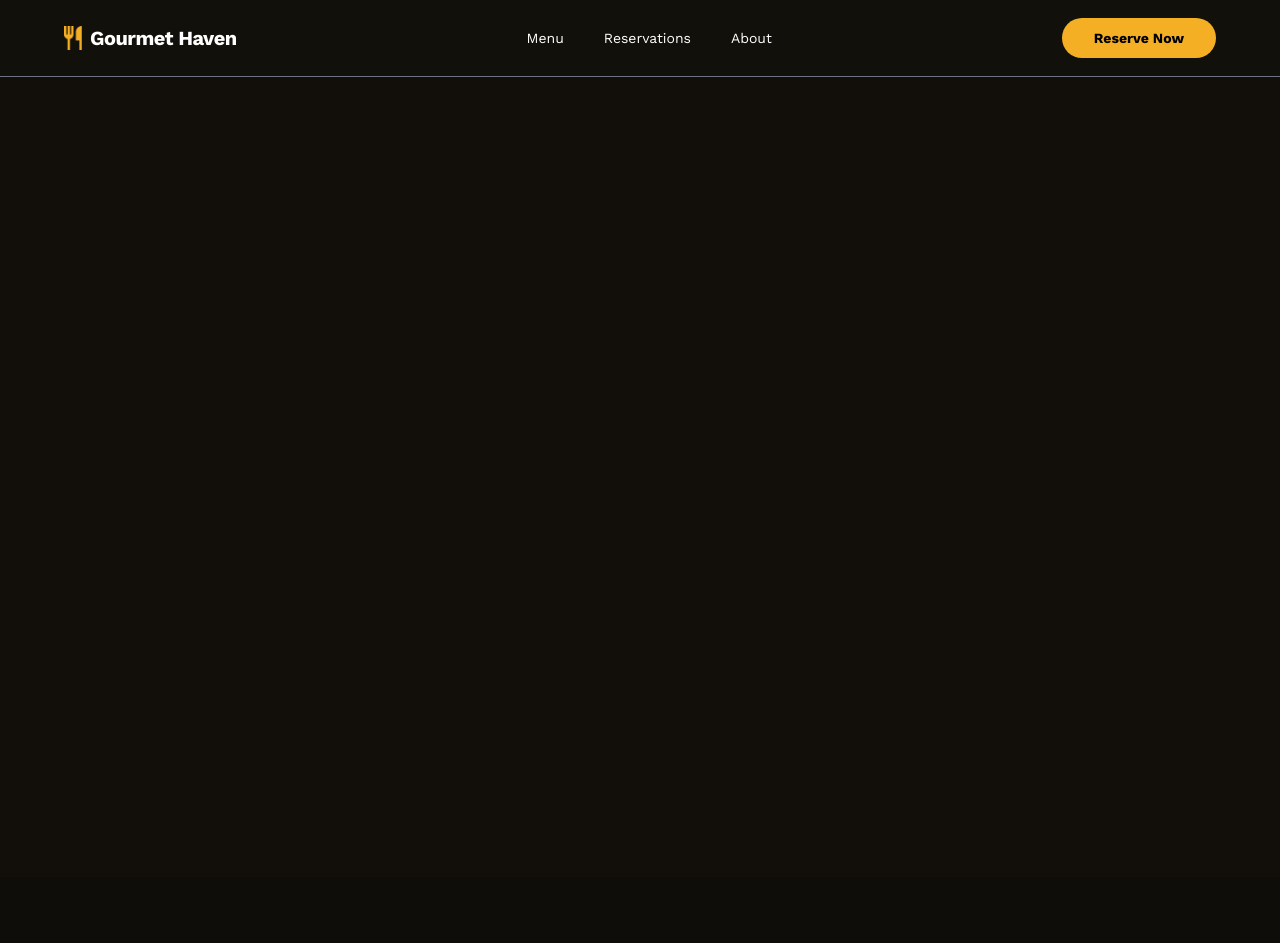
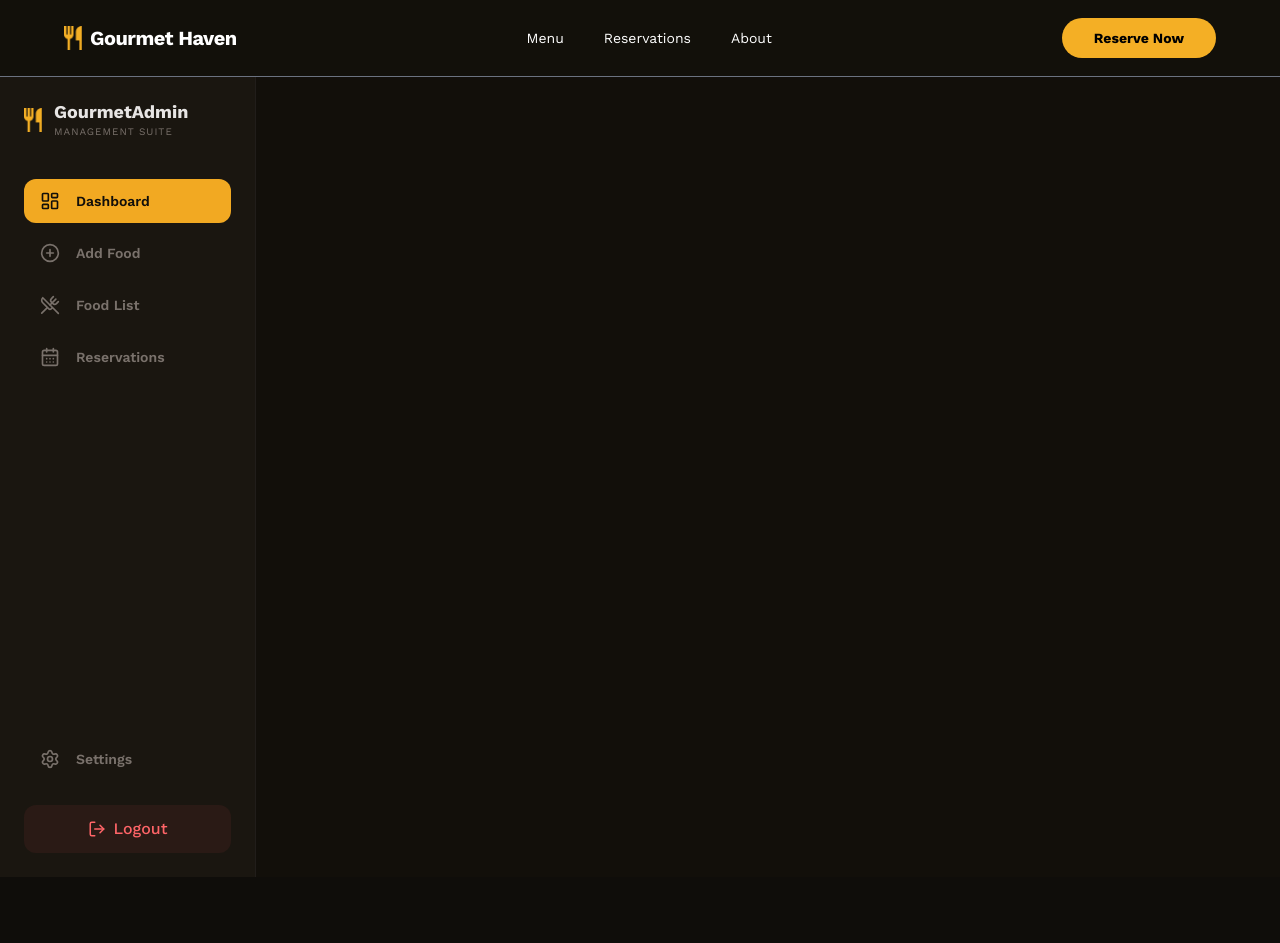
Before and after one commit to ferdoushasanpr/VantageTable, a Next.js app: page /dashboard in a window 1280 px wide. Shown: the top 943 px of the page. Built offline with nearby package versions, Linux system fonts and the light colour scheme.

Commit message:
feat: Sidebar Component Added

```diff
--- a/app/(admin)/dashboard/page.tsx
+++ b/app/(admin)/dashboard/page.tsx
@@ -1,8 +1,13 @@
 import React from "react";
+
+import Sidebar from "@/components/sidebar/sidebar";
 
 const DashboardPage = (): React.ReactNode => {
   return (
     <div className="flex min-h-screen bg-[#120f0a] text-stone-200 font-sans">
+      <Sidebar />
+
+      {/* --- Main Content --- */}
       <main className="flex-1 p-8 overflow-y-auto"></main>
     </div>
   );
--- /dev/null
+++ b/components/sidebar/sidebar.tsx
@@ -0,0 +1,50 @@
+import React from "react";
+import Image from "next/image";
+import {
+  CalendarDays,
+  LayoutDashboard,
+  LogOut,
+  PlusCircle,
+  Settings,
+  UtensilsCrossed,
+} from "lucide-react";
+import NavIcon from "@/assets/icons/Icon.png";
+import NavItem from "./sidebar-navitem";
+
+export default function Sidebar(): React.ReactNode {
+  return (
+    <aside className="w-64 bg-[#1a1610] flex flex-col p-6 border-r border-stone-800/50">
+      <div className="flex items-center gap-3 mb-10">
+        <Image src={NavIcon} alt="Gourmet Haven Logo" width={18} height={24} />
+        <div>
+          <h1 className="font-bold font-work text-lg leading-tight">
+            GourmetAdmin
+          </h1>
+          <p className="text-[10px] font-work uppercase tracking-widest text-stone-500">
+            Management Suite
+          </p>
+        </div>
+      </div>
+
+      <nav className="flex-1 space-y-2">
+        <NavItem
+          icon={<LayoutDashboard size={20} />}
+          label="Dashboard"
+          active
+        />
+        <NavItem icon={<PlusCircle size={20} />} label="Add Food" />
+        <NavItem icon={<UtensilsCrossed size={20} />} label="Food List" />
+        <NavItem icon={<CalendarDays size={20} />} label="Reservations" />
+      </nav>
+
+      <div className="mt-auto space-y-6">
+        <NavItem icon={<Settings size={20} />} label="Settings" />
+
+        <button className="w-full bg-[#2a1a15] text-red-400 py-3 rounded-xl flex items-center justify-center gap-2 font-medium font-work hover:bg-red-950/30 transition-colors">
+          <LogOut size={18} />
+          Logout
+        </button>
+      </div>
+    </aside>
+  );
+}
```
